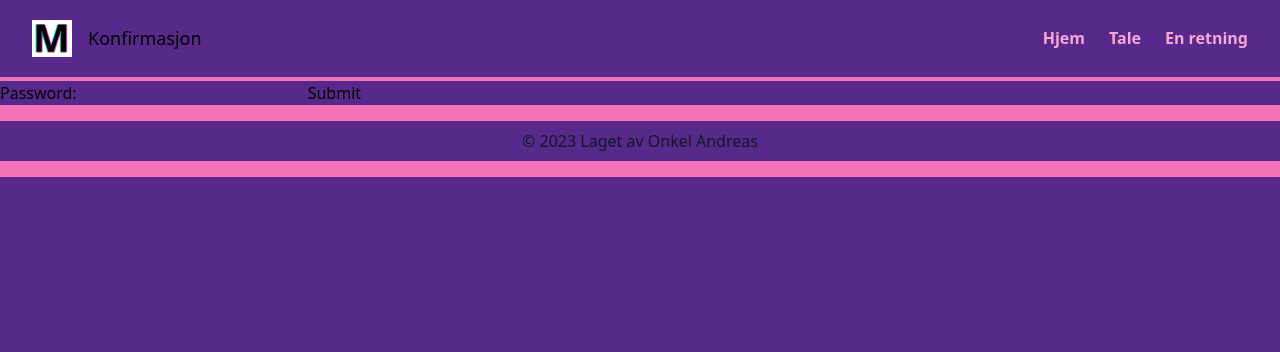
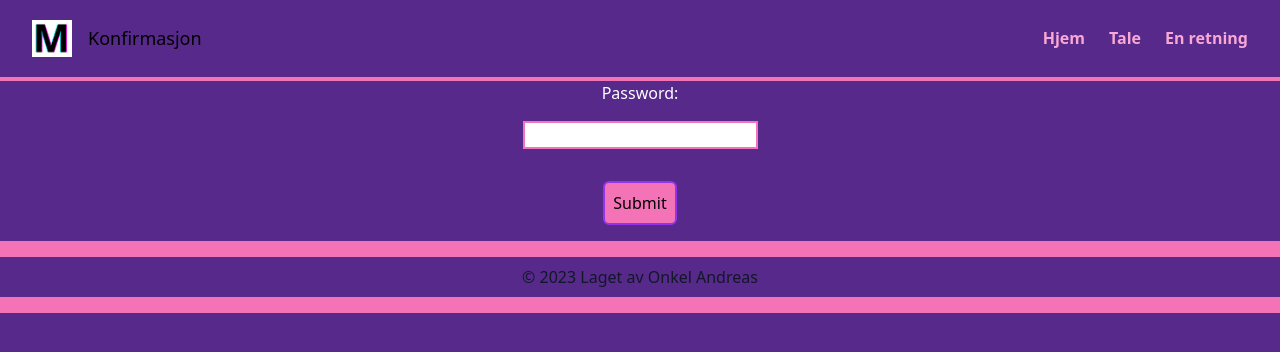
Before and after one commit to Andreastak86/Maylinn_Konfirmasjon, a Next.js app: page /tale in a window 1280 px wide. Shown: the top 352 px of the page. Built offline with nearby package versions, Linux system fonts and the light colour scheme.

Commit message:
passord-protection

```diff
--- a/pages/tale.js
+++ b/pages/tale.js
@@ -12,21 +12,32 @@ export default function Tale() {
         event.preventDefault();
         if (password === "tale") {
             setIsAuthorized(true);
+        } else {
+            alert("feil passord");
         }
     };
     return (
         <>
             {!isAuthorized && (
-                <form onSubmit={handlePasswordSubmit}>
-                    <label>
+                <form
+                    className=' flex flex-col items-center'
+                    onSubmit={handlePasswordSubmit}
+                >
+                    <label className=' flex flex-col items-center text-white'>
                         Password:
                         <input
+                            className=' bg-white border-2 border-pink-400 my-4 mx-2 text-black'
                             type='password'
                             value={password}
                             onChange={handlePasswordChange}
                         />
                     </label>
-                    <button type='submit'>Submit</button>
+                    <button
+                        className=' bg-pink-400 border-purple-600 border-2 rounded-md p-2 my-4'
+                        type='submit'
+                    >
+                        Submit
+                    </button>
                 </form>
             )}
             {isAuthorized && (
```
